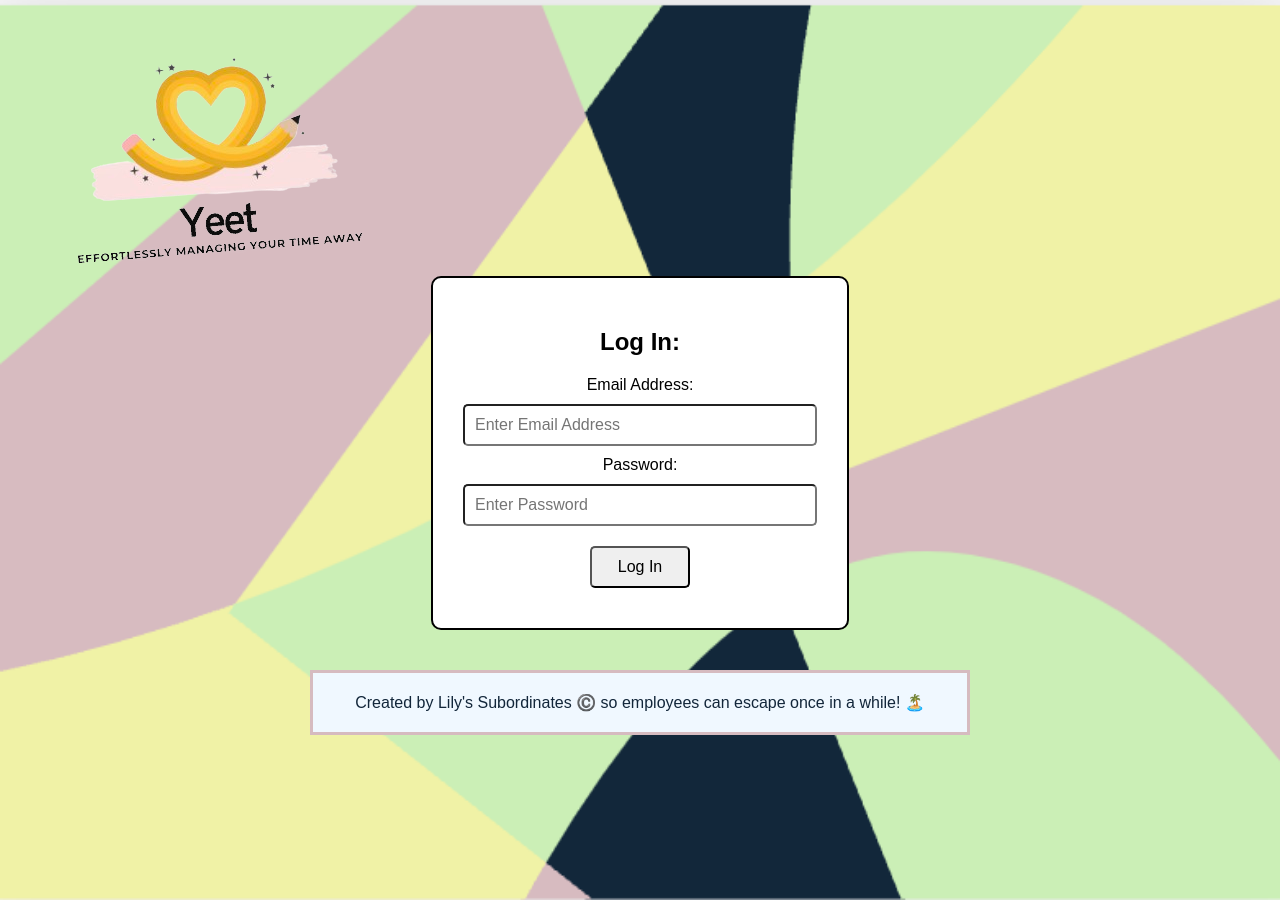
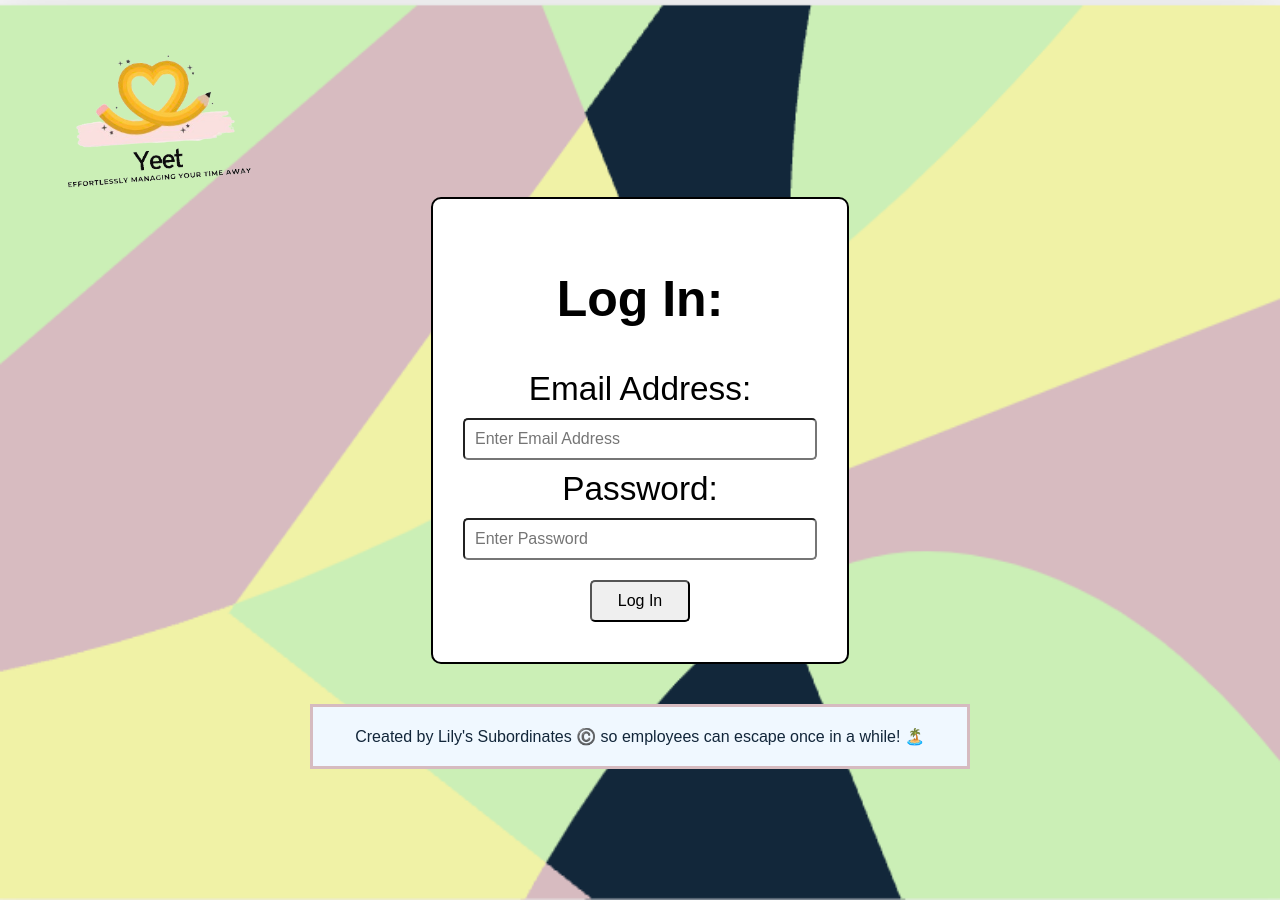
Before and after one commit to h-larper/fullstack_hr_project_BNTA, a React (Create React App) app in the folder frontend/hr_frontend/: page / in a window 1280 px wide. Built offline with nearby package versions, Linux system fonts and the light colour scheme; a web font is replaced by a local one.

Commit message:
Modified logo

```diff
--- a/frontend/hr_frontend/src/CSS/HRContainer.css
+++ b/frontend/hr_frontend/src/CSS/HRContainer.css
@@ -1,6 +1,3 @@
-#Logo {
-    border: black solid 5px;
-    align-items: center;
-    margin-left: 39%;
-    margin-right: 40%;
+#Logo2 {
+width: 18%;
 }
--- a/frontend/hr_frontend/src/CSS/LoginForm.css
+++ b/frontend/hr_frontend/src/CSS/LoginForm.css
@@ -13,6 +13,7 @@
     font-family: "Jersey 25", sans-serif;
     font-weight: 400;
     font-style: normal;
+    font-size: 25pt;
     }
 
 #login_form {
```
